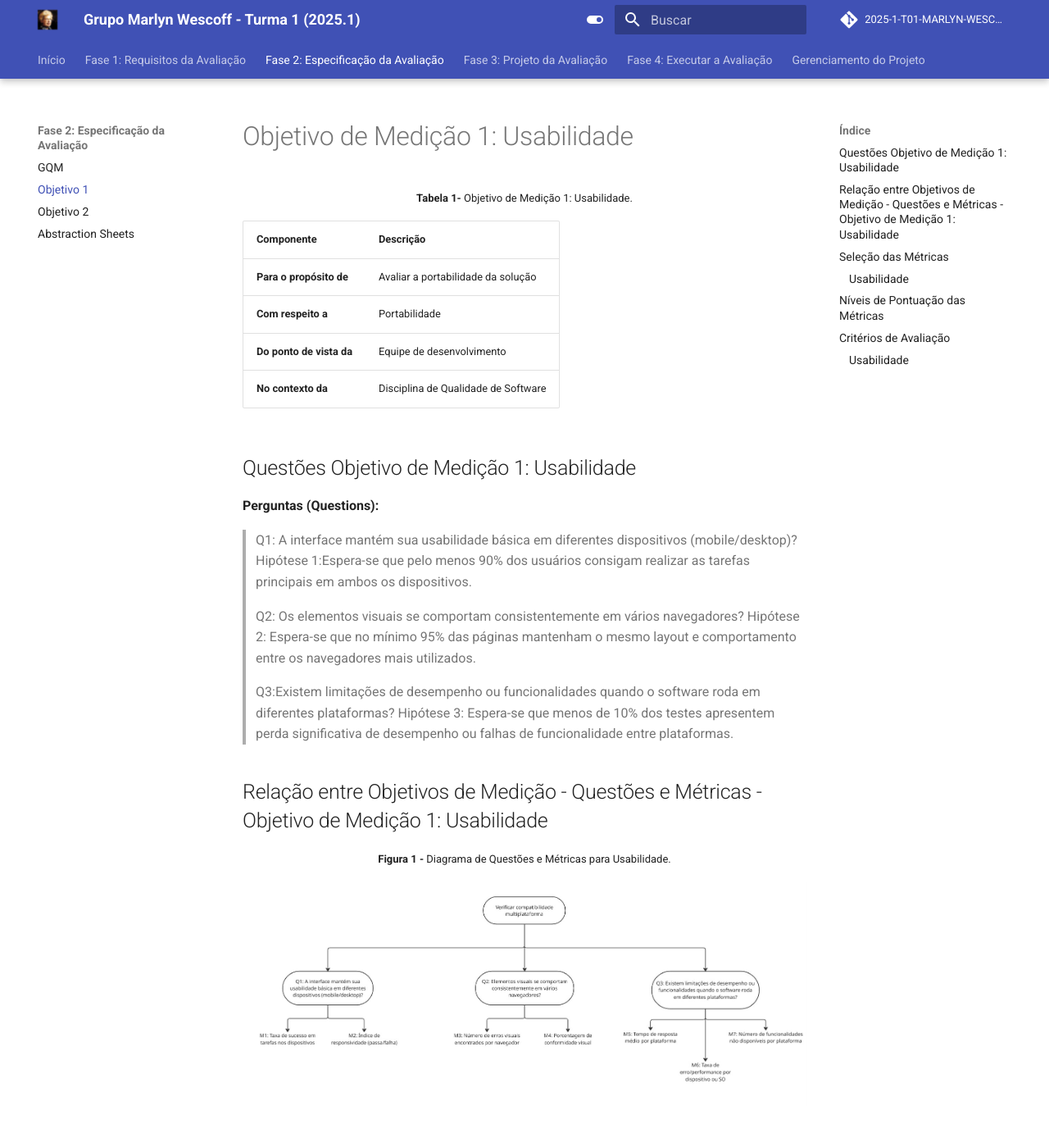
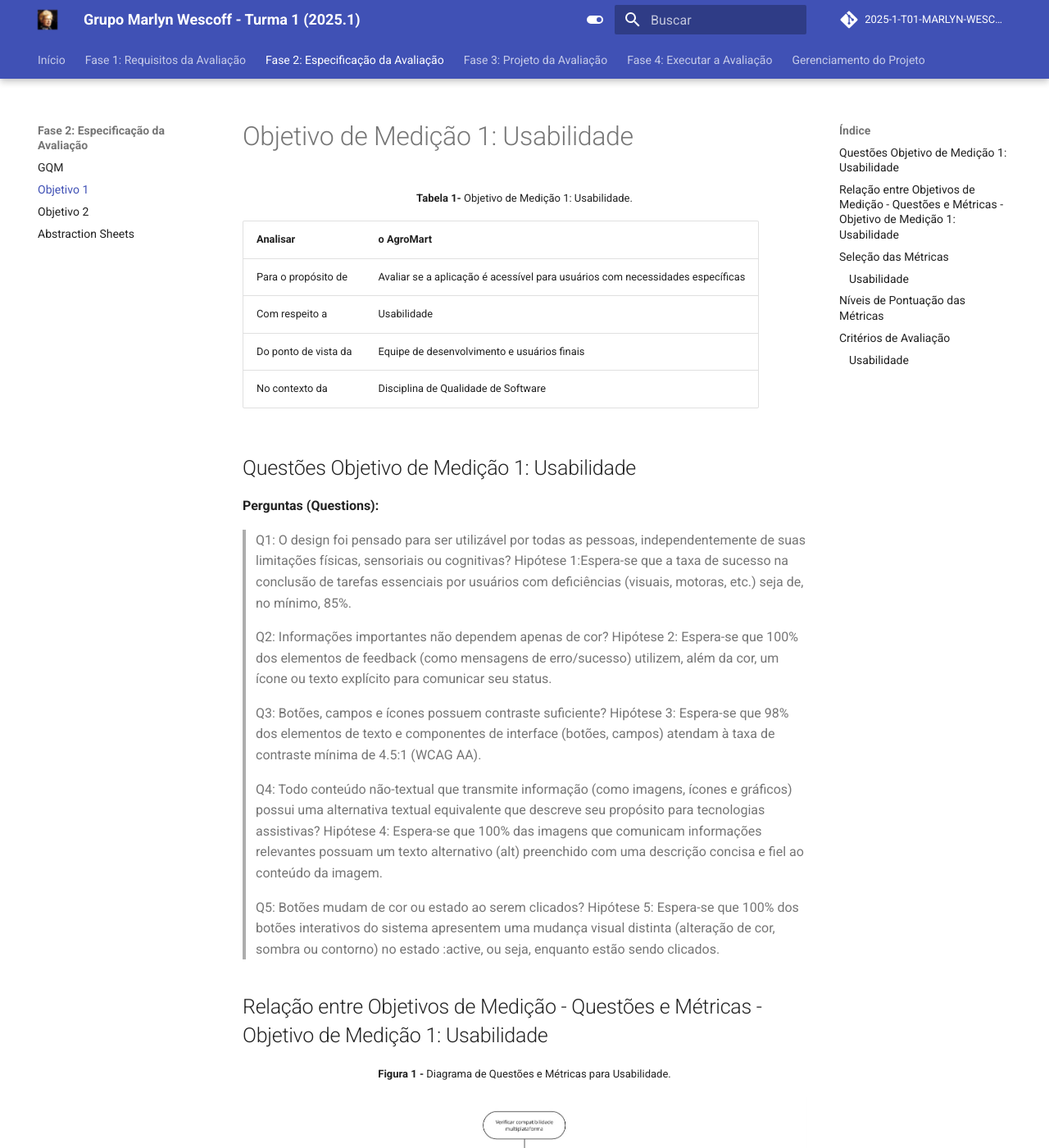
Before and after one commit to FCTE-Qualidade-de-Software-1/2025-1-T01-MARLYN-WESCOFF, an MkDocs documentation site: the page built from docs/fase2/objetivo1.md, in a window 1280 px wide and 1400 px high. Shown: the whole window at 82% size. Built offline with MkDocs 1.6.1 and Material for MkDocs 9.7.7, drawn with Linux system fonts in a browser that asks for light colours; comment, search, counter and statistics services are not loaded; some of the changed text lies outside the part shown.

Commit message:
Objetivo 1

```diff
--- a/docs/fase2/objetivo1.md
+++ b/docs/fase2/objetivo1.md
@@ -2,26 +2,32 @@
 
 <font size="2"><p style="text-align: center">**Tabela 1-** Objetivo de Medição 1: Usabilidade.</p></font>
 
-| Componente        | Descrição                                 |
-|-------------------|------------------------------------------|
-| **Para o propósito de** | Avaliar a portabilidade da solução      |
-| **Com respeito a** | Portabilidade       |
-| **Do ponto de vista da** | Equipe de desenvolvimento        |
-| **No contexto da** | Disciplina de Qualidade de Software     |
-
+| Analisar    | o AgroMart |
+| ---- | ------ |
+| Para o propósito de | Avaliar se a aplicação é acessível para usuários com necessidades específicas      |
+| Com respeito a | Usabilidade       |
+| Do ponto de vista da | Equipe de desenvolvimento e usuários finais       |
+| No contexto da | Disciplina de Qualidade de Software     |
 
 ## Questões Objetivo de Medição 1: Usabilidade
 
 **Perguntas (Questions):**
 
-> Q1: A interface mantém sua usabilidade básica em diferentes dispositivos (mobile/desktop)?
-> Hipótese 1:Espera-se que pelo menos 90% dos usuários consigam realizar as tarefas principais em ambos os dispositivos.
+> Q1: O design foi pensado para ser utilizável por todas as pessoas, independentemente de suas limitações físicas, sensoriais ou cognitivas?
+> Hipótese 1:Espera-se que a taxa de sucesso na conclusão de tarefas essenciais por usuários com deficiências (visuais, motoras, etc.) seja de, no mínimo, 85%.
 
-> Q2: Os elementos visuais se comportam consistentemente em vários navegadores?
-> Hipótese 2: Espera-se que no mínimo 95% das páginas mantenham o mesmo layout e comportamento entre os navegadores mais utilizados.
+> Q2: Informações importantes não dependem apenas de cor?
+> Hipótese 2: Espera-se que 100% dos elementos de feedback (como mensagens de erro/sucesso) utilizem, além da cor, um ícone ou texto explícito para comunicar seu status.
 
-> Q3:Existem limitações de desempenho ou funcionalidades quando o software roda em diferentes plataformas?
-> Hipótese 3: Espera-se que menos de 10% dos testes apresentem perda significativa de desempenho ou falhas de funcionalidade entre plataformas.
+> Q3: Botões, campos e ícones possuem contraste suficiente?
+> Hipótese 3: Espera-se que 98% dos elementos de texto e componentes de interface (botões, campos) atendam à taxa de contraste mínima de 4.5:1 (WCAG AA).
+
+> Q4: Todo conteúdo não-textual que transmite informação (como imagens, ícones e gráficos) possui uma alternativa textual equivalente que descreve seu propósito para tecnologias assistivas?
+> Hipótese 4: Espera-se que 100% das imagens que comunicam informações relevantes possuam um texto alternativo (alt) preenchido com uma descrição concisa e fiel ao conteúdo da imagem.
+
+> Q5: Botões mudam de cor ou estado ao serem clicados?
+> Hipótese 5: Espera-se que 100% dos botões interativos do sistema apresentem uma mudança visual distinta (alteração de cor, sombra ou contorno) no estado :active, ou seja, enquanto estão sendo clicados.
+
 
 ## Relação entre Objetivos de Medição - Questões e Métricas - Objetivo de Medição 1: Usabilidade
 
@@ -35,10 +41,11 @@ Com base na abordagem Goal-Question-Metric (GQM), selecionamos as seguintes mét
 
 #### Usabilidade
 
-- **M1:**
-- **M2:**
-- **M3:**
-- ...
+- **M1: Taxa de Sucesso da Tarefa para Usuários com Deficiências**
+- **M2: Índice de Conformidade de Feedback Não-Dependente de Cor**
+- **M3: Índice de Conformidade de Contraste (WCAG)**
+- **M4: Cobertura de Alternativas Textuais em Imagens Informativas**
+- **M5: Índice de Conformidade de Feedback de Interação (Estado Ativo)**
 
 ## Níveis de Pontuação das Métricas
 
```
